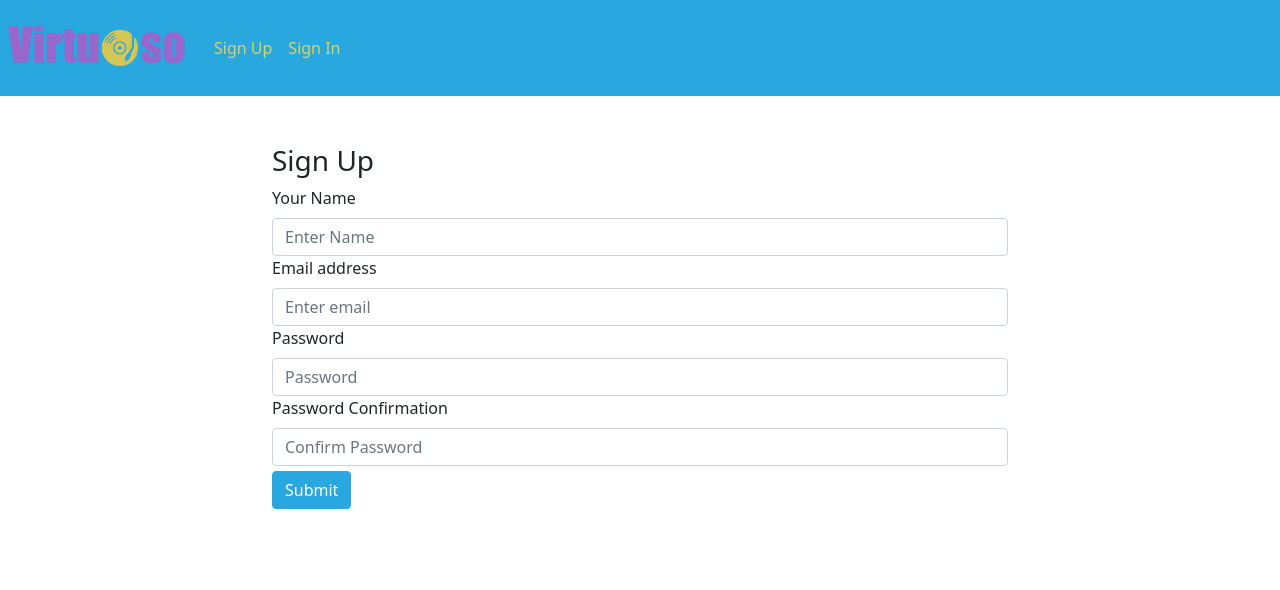
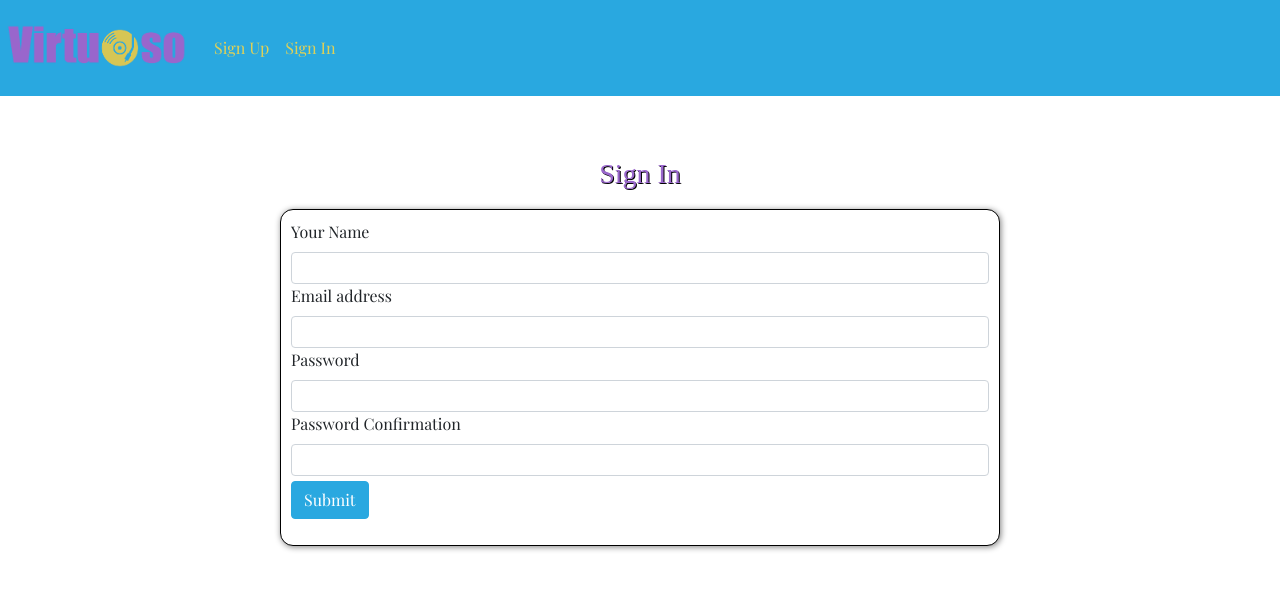
Before and after one commit to GA-memory-leaks/React-team-project, a React (Create React App) app: page /sign-up in a window 1280 px wide. Shown: the top 590 px of the page. Built offline with nearby package versions, Linux system fonts and the light colour scheme; a web font is replaced by a local one.

Commit message:
More minor font changes

```diff
--- a/src/components/Header/Header.js
+++ b/src/components/Header/Header.js
@@ -7,13 +7,13 @@ import Logo from './../../images/Virtuoso-logo.png'
 const authenticatedOptions = (
   <Fragment>
     <div style={{ display: 'inline-flex' }}>
-      <NavLink to='/my-sound-board' className='nav-link'>My Sound Board</NavLink>
-      <NavLink to='/create-chord' className='nav-link'>Create Chord</NavLink>
-      <NavLink to='/users/' className='nav-link'>Find Other Musicians</NavLink>
+      <NavLink to='/my-sound-board' className='nav-link' style={{ fontFamily: 'Playfair Display' }}>My Sound Board</NavLink>
+      <NavLink to='/create-chord' className='nav-link' style={{ fontFamily: 'Playfair Display' }}>Create Chord</NavLink>
+      <NavLink to='/users/' className='nav-link' style={{ fontFamily: 'Playfair Display' }}>Find Other Musicians</NavLink>
     </div>
     <div style={{ display: 'inline-flex', marginRight: '22px' }}>
-      <NavLink to='/change-password' className='nav-link' style={{ justifyContent: 'flex-end' }}>Change Password</NavLink>
-      <NavLink to='/sign-out' className='nav-link' style={{ justifyContent: 'flex-end' }}>Sign Out</NavLink>
+      <NavLink to='/change-password' className='nav-link' style={{ justifyContent: 'flex-end', fontFamily: 'Playfair Display' }}>Change Password</NavLink>
+      <NavLink to='/sign-out' className='nav-link' style={{ justifyContent: 'flex-end', fontFamily: 'Playfair Display' }}>Sign Out</NavLink>
     </div>
   </Fragment>
 )
@@ -21,8 +21,8 @@ const authenticatedOptions = (
 const unauthenticatedOptions = (
   <Fragment>
     <div style={{ display: 'inline-flex' }}>
-      <NavLink to='/sign-up' className='nav-link'>Sign Up</NavLink>
-      <NavLink to='/sign-in' className='nav-link'>Sign In</NavLink>
+      <NavLink to='/sign-up' className='nav-link' style={{ fontFamily: 'Playfair Display' }}>Sign Up</NavLink>
+      <NavLink to='/sign-in' className='nav-link' style={{ fontFamily: 'Playfair Display' }}>Sign In</NavLink>
     </div>
   </Fragment>
 )
--- a/src/components/auth/ChangePassword.js
+++ b/src/components/auth/ChangePassword.js
@@ -58,7 +58,7 @@ class ChangePassword extends Component {
           <Card style={formChordStyles}>
             <Form onSubmit={this.onChangePassword}>
               <Form.Group controlId='oldPassword'>
-                <Form.Label>Old password</Form.Label>
+                <Form.Label style={{ fontFamily: 'Playfair Display' }}>Old password</Form.Label>
                 <Form.Control
                   required
                   name='oldPassword'
@@ -69,7 +69,7 @@ class ChangePassword extends Component {
                 />
               </Form.Group>
               <Form.Group controlId='newPassword'>
-                <Form.Label>New Password</Form.Label>
+                <Form.Label style={{ fontFamily: 'Playfair Display' }}>New Password</Form.Label>
                 <Form.Control
                   required
                   name='newPassword'
@@ -79,7 +79,7 @@ class ChangePassword extends Component {
                   style={passwordBodyStyles}
                 />
               </Form.Group>
-              <Button variant='primary' type='submit' style={{ marginTop: '5px' }}>Submit</Button>
+              <Button variant='primary' type='submit' style={{ marginTop: '5px', fontFamily: 'Playfair Display' }}>Submit</Button>
             </Form>
           </Card>
         </div>
--- a/src/components/auth/SignIn.js
+++ b/src/components/auth/SignIn.js
@@ -4,8 +4,8 @@ import { withRouter } from 'react-router-dom'
 import { signIn } from '../../api/auth'
 import { signInSuccess, signInFailure } from '../AutoDismissAlert/messages'
 
-import Form from 'react-bootstrap/Form'
-import Button from 'react-bootstrap/Button'
+import { Form, Button, Card } from 'react-bootstrap'
+import { formSoundBoardTitleStyles, formChordStyles, passwordBodyStyles } from './../chord/chordStyles'
 
 class SignIn extends Component {
   constructor (props) {
@@ -53,32 +53,36 @@ render () {
   return (
     <div className='row'>
       <div className='col-sm-10 col-md-8 mx-auto mt-5'>
-        <h3>Sign In</h3>
+        <div style={formSoundBoardTitleStyles}>
+          <h3 style={{ margin: '0 auto' }}>Sign In</h3>
+        </div>
+        <Card style={formChordStyles}>
           <Form onSubmit={this.onSignIn}>
             <Form.Group controlId='email'>
-            <Form.Label>Email address</Form.Label>
+              <Form.Label style={{ fontFamily: 'Playfair Display' }}>Email address</Form.Label>
               <Form.Control
                 required
                 type='email'
                 name='email'
                 value={email}
-              placeholder='Enter email'
                 onChange={this.handleChange}
+                style={passwordBodyStyles}
               />
             </Form.Group>
             <Form.Group controlId='password'>
-            <Form.Label>Password</Form.Label>
+              <Form.Label style={{ fontFamily: 'Playfair Display' }}>Password</Form.Label>
               <Form.Control
                 required
                 name='password'
                 value={password}
                 type='password'
-              placeholder='Password'
                 onChange={this.handleChange}
+                style={passwordBodyStyles}
               />
             </Form.Group>
-          <Button variant='primary' type='submit' style={{ marginTop: '5px' }}>Submit</Button>
+            <Button variant='primary' type='submit' style={{ marginTop: '5px', fontFamily: 'Playfair Display' }}>Submit</Button>
           </Form>
+        </Card>
       </div>
     </div>
   )
--- a/src/components/auth/SignUp.js
+++ b/src/components/auth/SignUp.js
@@ -4,8 +4,8 @@ import { withRouter } from 'react-router-dom'
 import { signUp, signIn } from '../../api/auth'
 import { signUpSuccess, signUpFailure } from '../AutoDismissAlert/messages'
 
-import Form from 'react-bootstrap/Form'
-import Button from 'react-bootstrap/Button'
+import { Form, Button, Card } from 'react-bootstrap'
+import { formSoundBoardTitleStyles, formChordStyles, passwordBodyStyles } from './../chord/chordStyles'
 
 class SignUp extends Component {
   constructor (props) {
@@ -56,54 +56,58 @@ class SignUp extends Component {
     return (
       <div className='row'>
         <div className='col-sm-10 col-md-8 mx-auto mt-5'>
-          <h3>Sign Up</h3>
+          <div style={formSoundBoardTitleStyles}>
+            <h3 style={{ margin: '0 auto' }}>Sign In</h3>
+          </div>
+          <Card style={formChordStyles}>
             <Form onSubmit={this.onSignUp}>
               <Form.Group controlId='name'>
-              <Form.Label>Your Name</Form.Label>
+                <Form.Label style={{ fontFamily: 'Playfair Display' }}>Your Name</Form.Label>
                 <Form.Control
                   required
                   type='text'
                   name='name'
                   value={name}
-                placeholder='Enter Name'
                   onChange={this.handleChange}
+                  style={passwordBodyStyles}
                 />
               </Form.Group>
               <Form.Group controlId='email'>
-              <Form.Label>Email address</Form.Label>
+                <Form.Label style={{ fontFamily: 'Playfair Display' }}>Email address</Form.Label>
                 <Form.Control
                   required
                   type='email'
                   name='email'
                   value={email}
-                placeholder='Enter email'
                   onChange={this.handleChange}
+                  style={passwordBodyStyles}
                 />
               </Form.Group>
               <Form.Group controlId='password'>
-              <Form.Label>Password</Form.Label>
+                <Form.Label style={{ fontFamily: 'Playfair Display' }}>Password</Form.Label>
                 <Form.Control
                   required
                   name='password'
                   value={password}
                   type='password'
-                placeholder='Password'
                   onChange={this.handleChange}
+                  style={passwordBodyStyles}
                 />
               </Form.Group>
               <Form.Group controlId='passwordConfirmation'>
-              <Form.Label>Password Confirmation</Form.Label>
+                <Form.Label style={{ fontFamily: 'Playfair Display' }}>Password Confirmation</Form.Label>
                 <Form.Control
                   required
                   name='passwordConfirmation'
                   value={passwordConfirmation}
                   type='password'
-                placeholder='Confirm Password'
                   onChange={this.handleChange}
+                  style={passwordBodyStyles}
                 />
               </Form.Group>
-            <Button variant='primary' type='submit' style={{ marginTop: '5px' }}>Submit</Button>
+              <Button variant='primary' type='submit' style={{ marginTop: '5px', fontFamily: 'Playfair Display' }}>Submit</Button>
             </Form>
+          </Card>
         </div>
       </div>
     )
--- a/src/components/chord/CreateChord.js
+++ b/src/components/chord/CreateChord.js
@@ -60,10 +60,6 @@ class CreateChord extends React.Component {
               {/* <Form.Label>Body</Form.Label> */}
               <Form.Control
                 required
-                type='textarea'
-                cols='20'
-                rows='2'
-                wrap='hard'
                 name='body'
                 value={body}
                 onChange={this.handleChange}
--- a/src/components/chord/chordStyles.js
+++ b/src/components/chord/chordStyles.js
@@ -87,5 +87,6 @@ export const formChordStyles = {
 export const passwordBodyStyles = {
   fontSize: '20px',
   paddingTop: '0px',
-  paddingBottom: '0px'
+  paddingBottom: '0px',
+  fontFamily: 'Playfair Display'
 }
```
Lines whose indentation alone changed are shown as unchanged.
